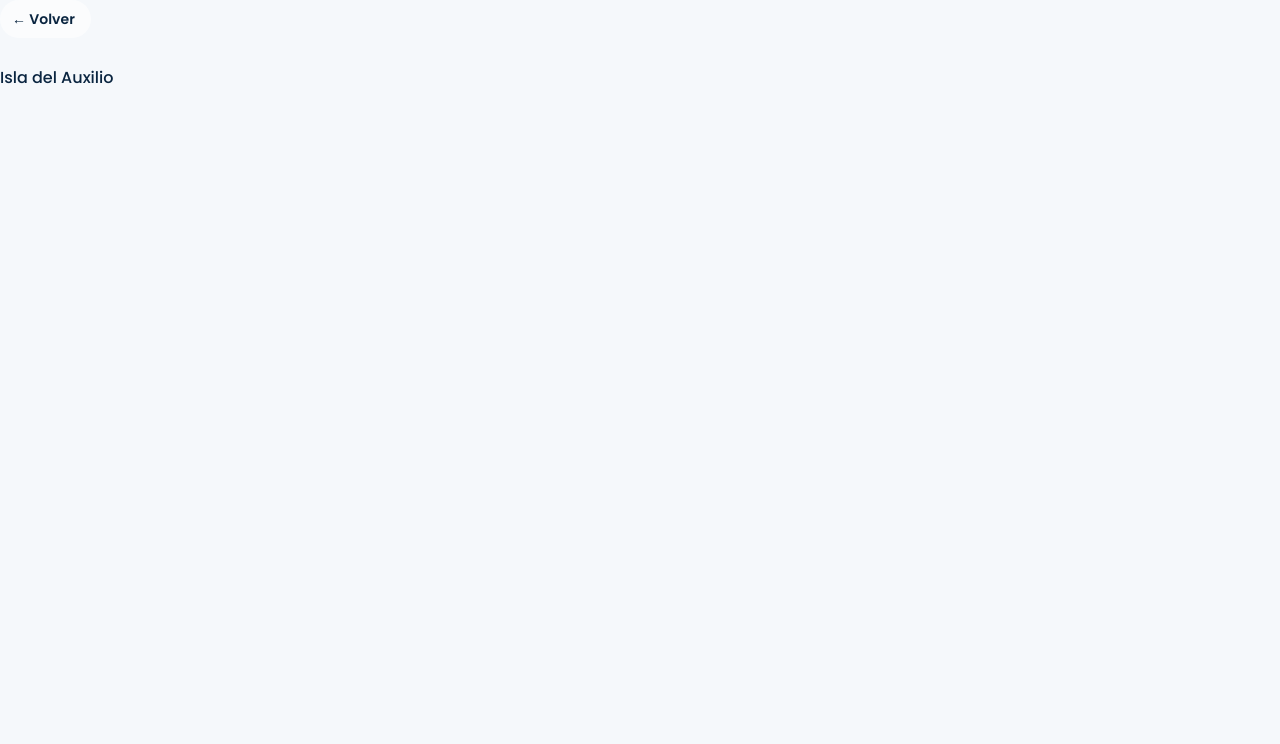
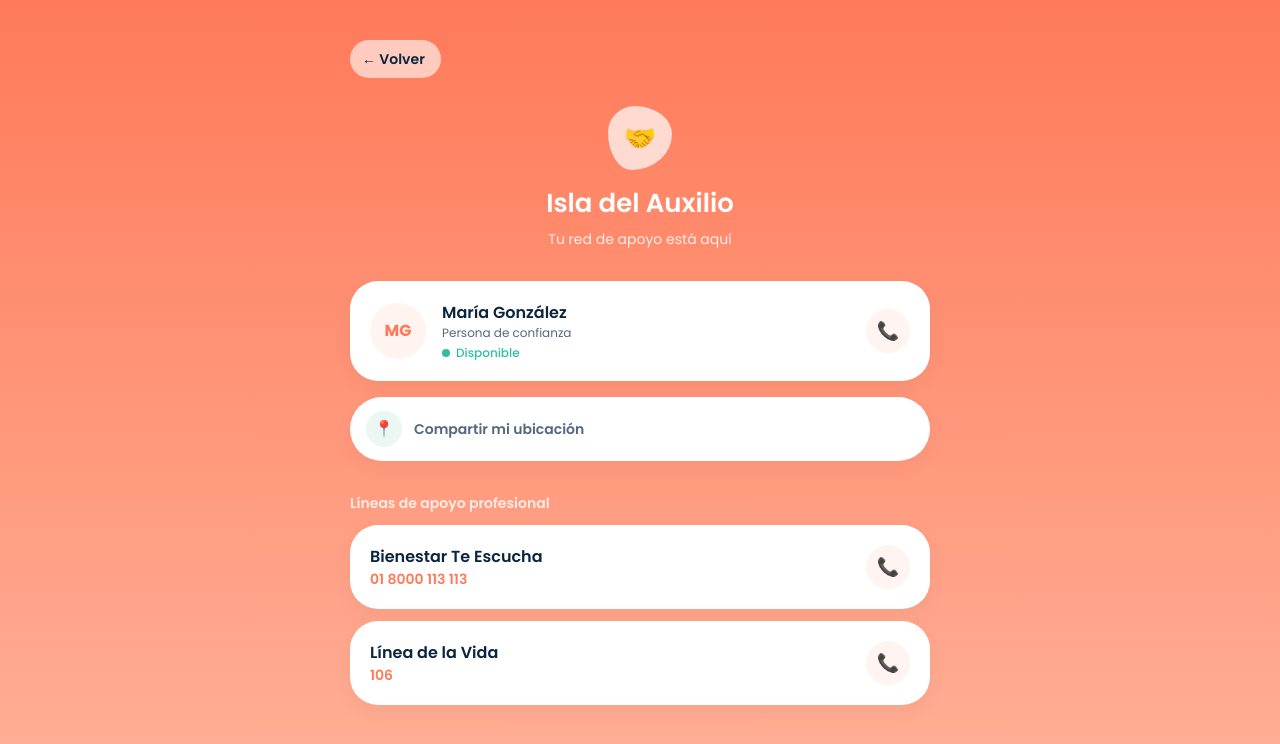
Before and after one commit to JuanRueda08-ucc/ancla-calma, a React (Vite) app in the folder calma-app/: page /islas/auxilio in a window 1280 px wide. Shown: the top 744 px of the page. Built offline with nearby package versions, Linux system fonts and the light colour scheme; a web font is replaced by a local one.

Commit message:
feat: implement IslaAuxilio screen (emergency support)

```diff
--- a/calma-app/src/screens/IslaAuxilio.jsx
+++ b/calma-app/src/screens/IslaAuxilio.jsx
@@ -1,10 +1,125 @@
+import { useRef, useState } from 'react'
+import { motion } from 'framer-motion'
 import BackButton from '../components/BackButton'
+import { riseIn } from '../animations/transitions'
+
+const BLOB_RADIUS = '42% 58% 63% 37% / 41% 44% 56% 59%'
+
+const PERSONA_CONFIANZA = {
+  iniciales: 'MG',
+  nombre: 'María González',
+  etiqueta: 'Persona de confianza',
+}
+
+const LINEAS_APOYO = [
+  { nombre: 'Bienestar Te Escucha', telefono: '01 8000 113 113' },
+  { nombre: 'Línea de la Vida', telefono: '106' },
+]
+
+const cardClass =
+  'rounded-lg bg-white p-5 shadow-[0_8px_22px_rgba(0,0,0,0.04)]'
 
 export default function IslaAuxilio() {
+  const [toast, setToast] = useState(null)
+  const toastTimeout = useRef(null)
+
+  const showToast = (message) => {
+    console.log(message)
+    setToast(message)
+    window.clearTimeout(toastTimeout.current)
+    toastTimeout.current = setTimeout(() => setToast(null), 2200)
+  }
+
   return (
-    <div>
-      <BackButton to="/islas" />
-      <h1>Isla del Auxilio</h1>
+    <div className="relative min-h-screen bg-gradient-to-b from-auxilio-1 to-auxilio-2">
+      <div className="mx-auto max-w-[620px] px-5 pb-20 pt-10">
+        <BackButton to="/islas" />
+
+        <motion.div {...riseIn(0)} className="mb-8 text-center">
+          <div
+            className="mx-auto mb-3.5 flex h-16 w-16 items-center justify-center bg-white/70 text-[26px]"
+            style={{ borderRadius: BLOB_RADIUS }}
+          >
+            🤝
+          </div>
+          <h1 className="mb-1.5 text-[26px] font-semibold text-white">Isla del Auxilio</h1>
+          <p className="text-sm text-white/[0.85]">Tu red de apoyo está aquí</p>
+        </motion.div>
+
+        <motion.div {...riseIn(0.08)} className={`mb-4 ${cardClass}`}>
+          <div className="flex items-center gap-4">
+            <div className="flex h-14 w-14 flex-shrink-0 items-center justify-center rounded-full bg-auxilio-bg text-base font-bold text-auxilio-1">
+              {PERSONA_CONFIANZA.iniciales}
+            </div>
+            <div className="flex-1">
+              <p className="font-semibold text-ink">{PERSONA_CONFIANZA.nombre}</p>
+              <p className="text-xs text-ink-soft">{PERSONA_CONFIANZA.etiqueta}</p>
+              <div className="mt-1 flex items-center gap-1.5">
+                <span className="h-2 w-2 rounded-full bg-acomp-1" />
+                <span className="text-xs font-medium text-acomp-1">Disponible</span>
+              </div>
+            </div>
+            <button
+              type="button"
+              onClick={() => showToast(`Llamando a ${PERSONA_CONFIANZA.nombre}… (simulado)`)}
+              className="flex h-11 w-11 flex-shrink-0 items-center justify-center rounded-full bg-auxilio-bg text-lg text-auxilio-1"
+              aria-label={`Llamar a ${PERSONA_CONFIANZA.nombre}`}
+            >
+              📞
+            </button>
+          </div>
+        </motion.div>
+
+        <motion.button
+          {...riseIn(0.16)}
+          type="button"
+          onClick={() => showToast('Ubicación compartida (simulado)')}
+          className={`mb-8 flex w-full items-center gap-3 rounded-full bg-white py-3.5 pl-4 pr-5 text-left shadow-[0_8px_22px_rgba(0,0,0,0.04)]`}
+        >
+          <span className="flex h-9 w-9 flex-shrink-0 items-center justify-center rounded-full bg-senales-bg text-base text-senales-1">
+            📍
+          </span>
+          <span className="text-sm font-semibold text-ink-soft">Compartir mi ubicación</span>
+        </motion.button>
+
+        <motion.p {...riseIn(0.22)} className="mb-3 text-sm font-semibold text-white/80">
+          Líneas de apoyo profesional
+        </motion.p>
+
+        {LINEAS_APOYO.map((linea, index) => (
+          <motion.div
+            key={linea.nombre}
+            {...riseIn(0.28 + index * 0.06)}
+            className={`mb-3 flex items-center justify-between ${cardClass}`}
+          >
+            <div>
+              <p className="font-semibold text-ink">{linea.nombre}</p>
+              <p className="text-sm font-semibold text-auxilio-1">{linea.telefono}</p>
+            </div>
+            <button
+              type="button"
+              onClick={() => showToast(`Llamando a ${linea.nombre}… (simulado)`)}
+              className="flex h-11 w-11 flex-shrink-0 items-center justify-center rounded-full bg-auxilio-bg text-lg text-auxilio-1"
+              aria-label={`Llamar a ${linea.nombre}`}
+            >
+              📞
+            </button>
+          </motion.div>
+        ))}
+      </div>
+
+      {toast && (
+        <motion.div
+          initial={{ opacity: 0, y: 10 }}
+          animate={{ opacity: 1, y: 0 }}
+          exit={{ opacity: 0 }}
+          className="pointer-events-none fixed inset-x-0 bottom-8 flex justify-center px-5"
+        >
+          <div className="rounded-full bg-ink px-5 py-3 text-sm font-medium text-white shadow-lg">
+            {toast}
+          </div>
+        </motion.div>
+      )}
     </div>
   )
 }
```
